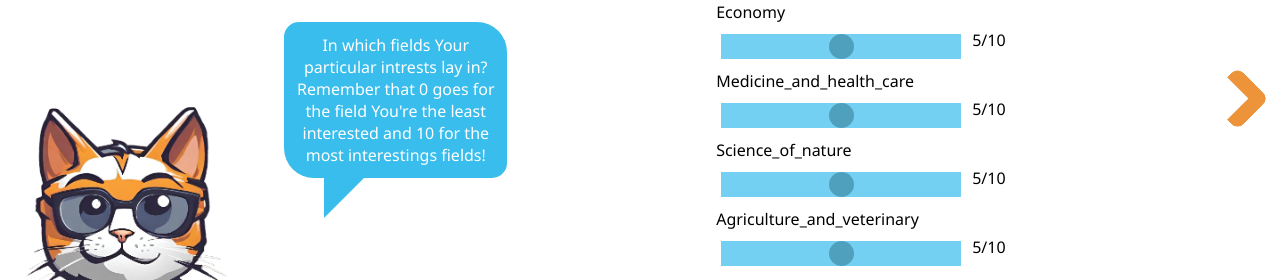
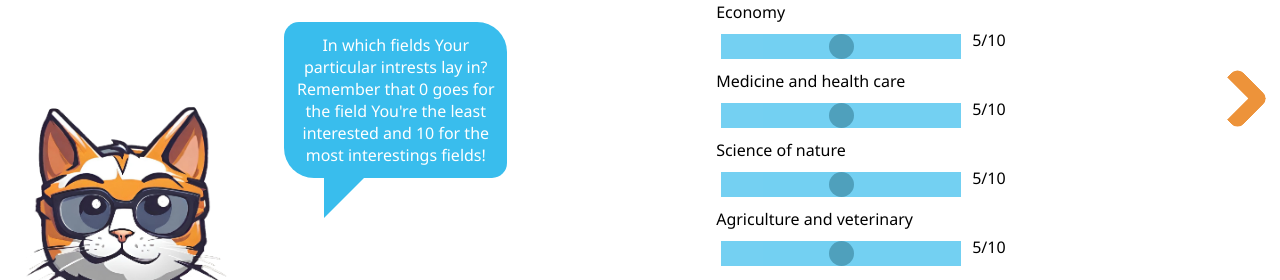
Before and after one commit to martai4/Edu-Cat, a React (Create React App) app in the folder educat-front/educat/: page /choices in a window 1280 px wide. Shown: the part 300-580 px from the top of the page. Built offline with nearby package versions, Linux system fonts and the light colour scheme.

Commit message:
without floor

```diff
--- a/educat-front/educat/src/Slider.js
+++ b/educat-front/educat/src/Slider.js
@@ -18,7 +18,7 @@ class Slider extends React.Component {
   render() {
     return (
       <div>
-        <div className='Text'>{this.props.text.replace(/ /g, '_')}</div>
+        <div className='Text'>{this.props.text}</div>
 
         <input className='Sl'
           type="range"
```
